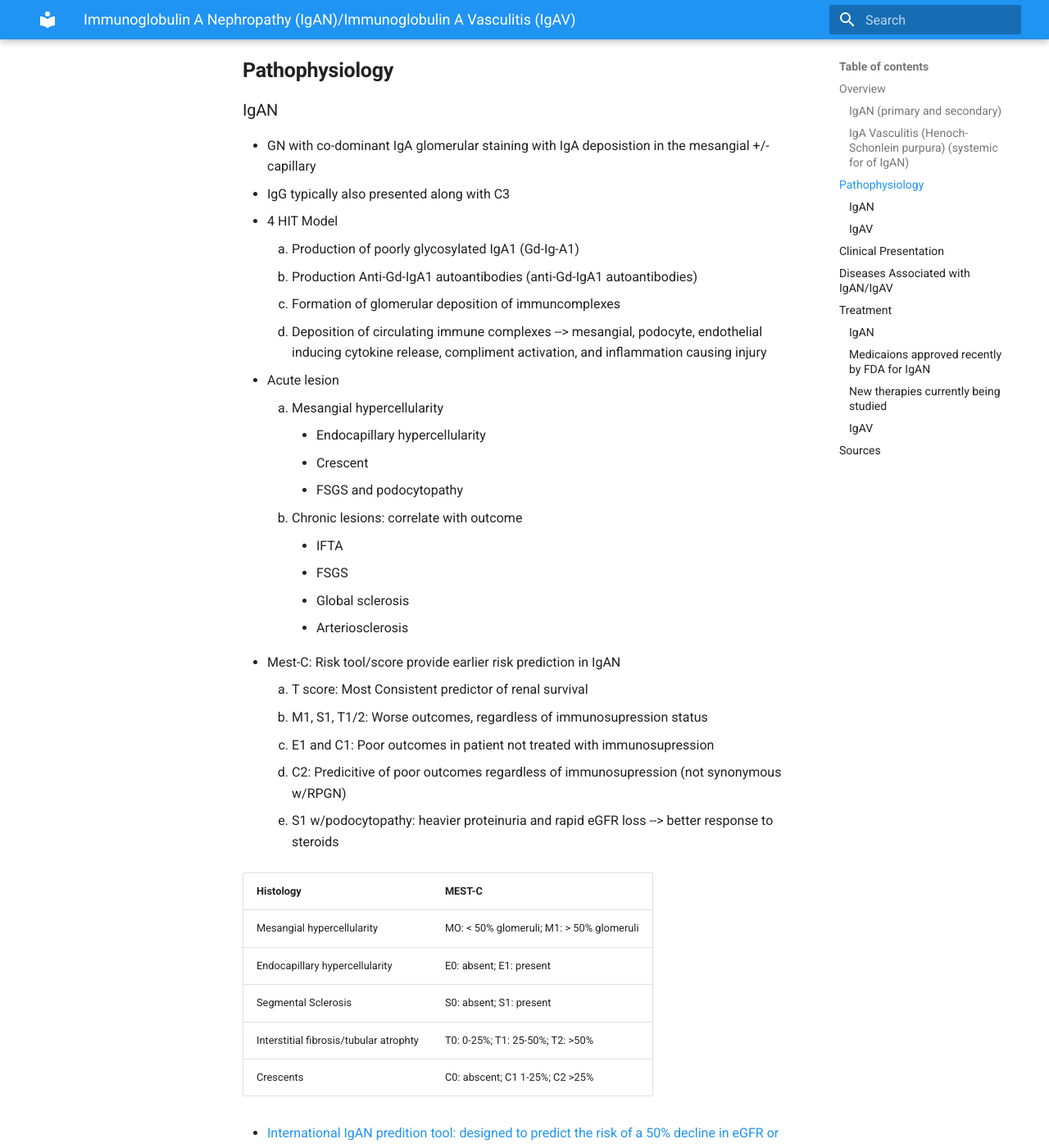
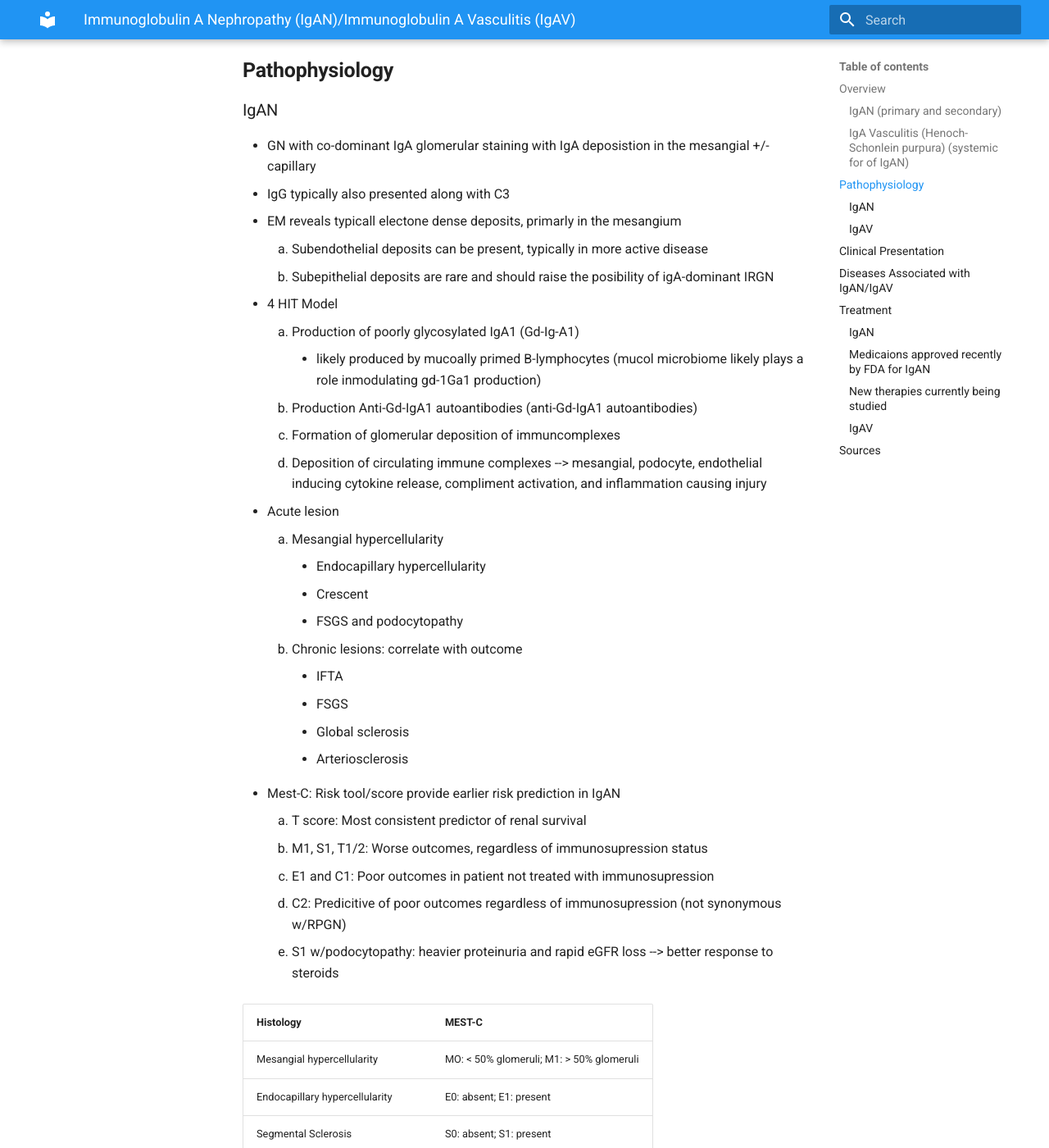
Before and after one commit to TTUNEPH2025/GN, an MkDocs documentation site: the page built from docs/IGAN.md, in a window 1280 px wide and 1400 px high, scrolled down 1402 px. Shown: the whole window at 82% size. Built offline with MkDocs 1.6.1 and Material for MkDocs 9.7.7, drawn with Linux system fonts in a browser that asks for light colours.

Commit message:
Update IGAN.md

```diff
--- a/docs/IGAN.md
+++ b/docs/IGAN.md
@@ -30,11 +30,15 @@
 ### IgAN
   * GN with co-dominant IgA glomerular staining with IgA deposistion in the mesangial +/- capillary
   * IgG typically also presented along with C3
+  * EM reveals typicall electone dense deposits, primarly in the mesangium
+    1. Subendothelial deposits can be present, typically in more active disease
+    2. Subepithelial deposits are rare and should raise the posibility of igA-dominant IRGN
   * 4 HIT Model
     1. Production of poorly glycosylated IgA1 (Gd-Ig-A1)
-    2. Production Anti-Gd-IgA1 autoantibodies (anti-Gd-IgA1 autoantibodies)
-    3. Formation of glomerular deposition of immuncomplexes
-    4. Deposition of circulating immune complexes --> mesangial, podocyte, endothelial inducing cytokine release, compliment activation, and inflammation causing injury
+        - likely produced by mucoally primed B-lymphocytes (mucol microbiome likely plays a role inmodulating gd-1Ga1 production)
+    3. Production Anti-Gd-IgA1 autoantibodies (anti-Gd-IgA1 autoantibodies)
+    4. Formation of glomerular deposition of immuncomplexes
+    5. Deposition of circulating immune complexes --> mesangial, podocyte, endothelial inducing cytokine release, compliment activation, and inflammation causing injury
   * Acute lesion
     1. Mesangial hypercellularity
          - Endocapillary hypercellularity
@@ -46,7 +50,7 @@
         - Global sclerosis
         - Arteriosclerosis
  * Mest-C: Risk tool/score provide earlier risk prediction in IgAN
-      1. T score: Most Consistent predictor of renal survival
+      1. T score: Most consistent predictor of renal survival
       2. M1, S1, T1/2: Worse outcomes, regardless of immunosupression status
       3. E1 and C1: Poor outcomes in patient not treated with immunosupression
       4. C2: Predicitive of poor outcomes regardless of immunosupression (not synonymous w/RPGN)
```
